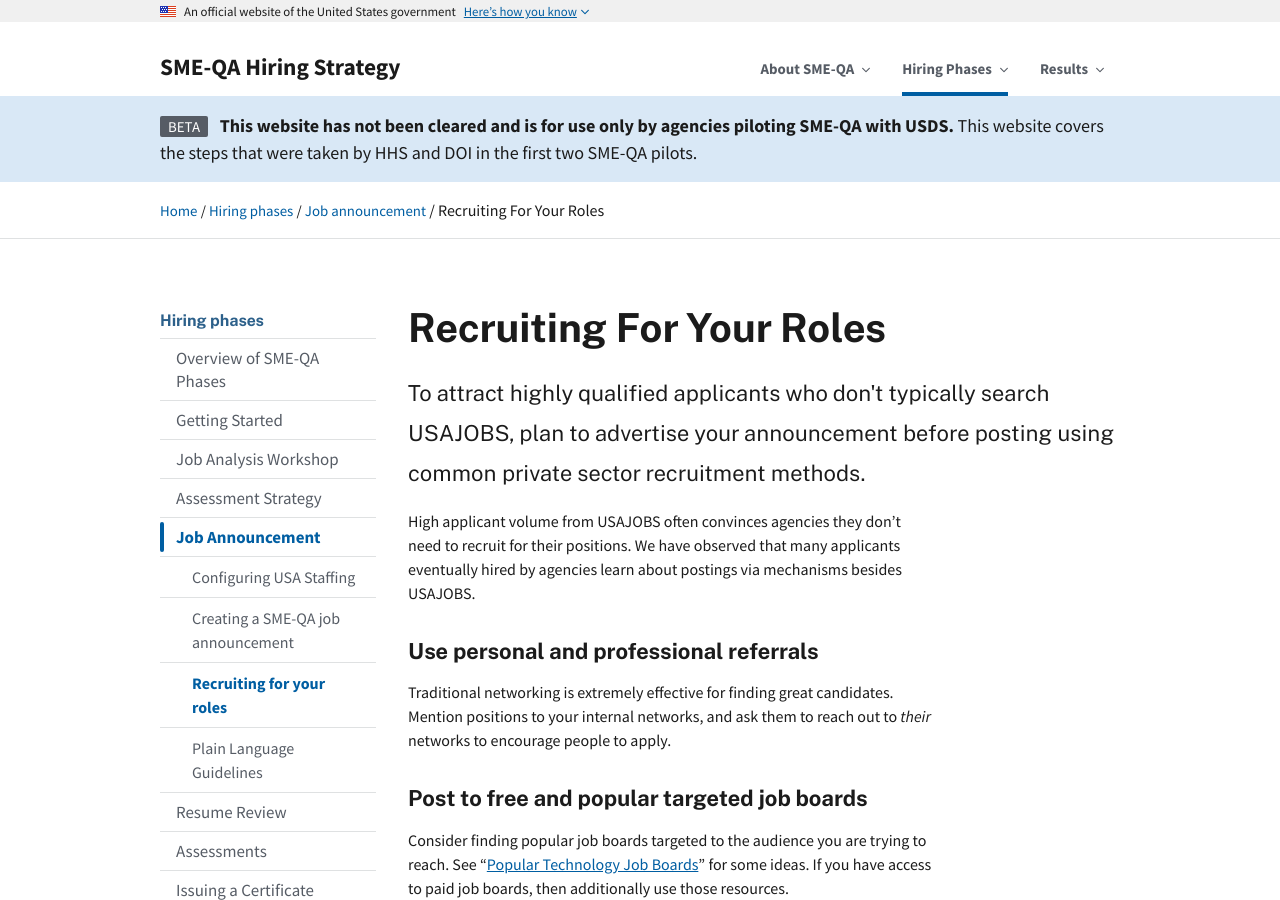
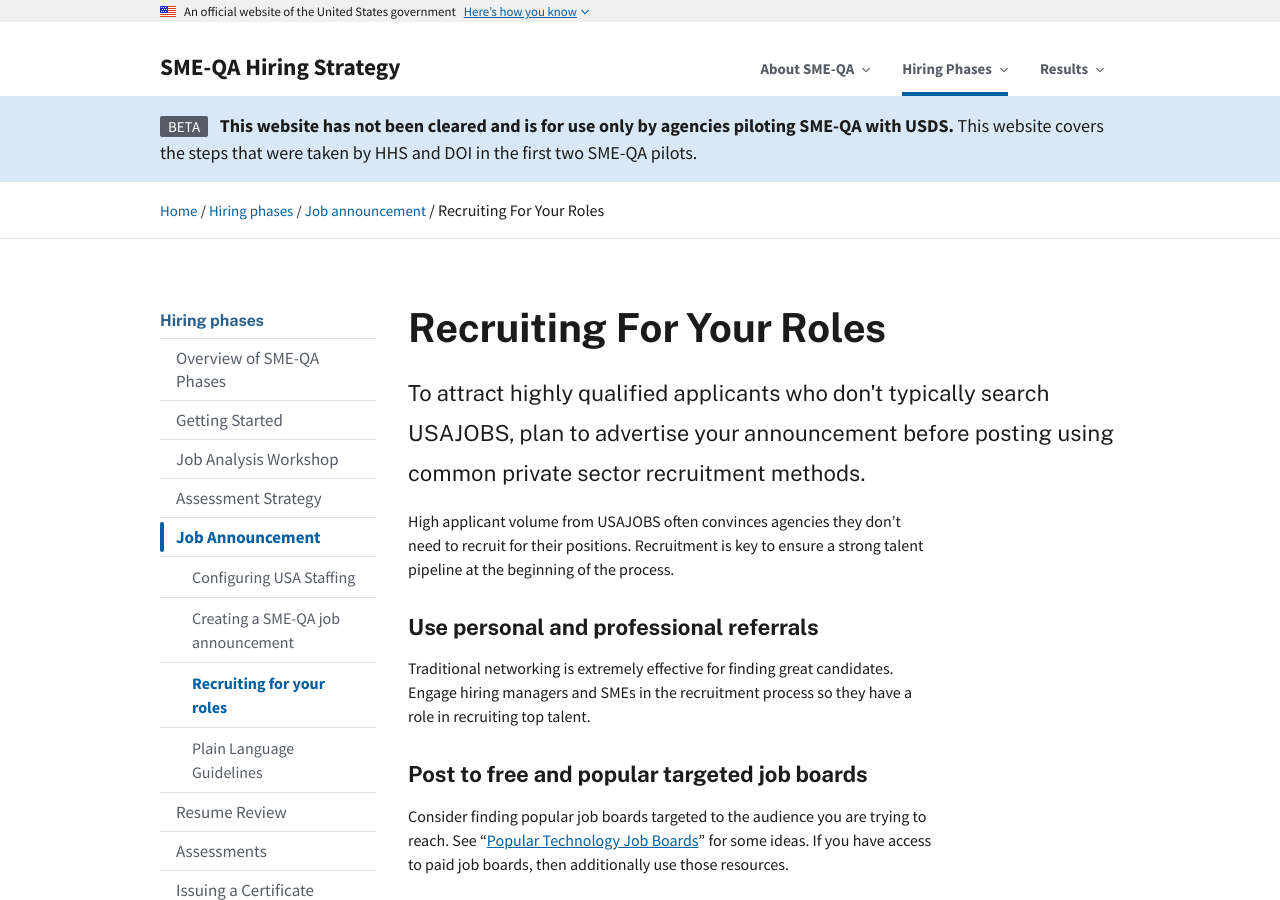
Before and after one commit to usds/SME-QA-Website, a Jekyll site: the page built from pages/phases/job-announcement/recruiting.md, in a window 1280 px wide and 900 px high. Built offline with Jekyll 4.4.1, drawn with Linux system fonts in a browser that asks for light colours.

Commit message:
Update recruiting.md

```diff
--- a/pages/phases/job-announcement/recruiting.md
+++ b/pages/phases/job-announcement/recruiting.md
@@ -12,11 +12,11 @@ intro: To attract highly qualified applicants who don't typically search USAJOBS
 <p class="usa-intro">
   {{ page.intro }}
 </p>
-High applicant volume from USAJOBS often convinces agencies they don't need to recruit for their positions. We have observed that many applicants eventually hired by agencies learn about postings via mechanisms besides USAJOBS.
+High applicant volume from USAJOBS often convinces agencies they don't need to recruit for their positions. Recruitment is key to ensure a strong talent pipeline at the beginning of the process.
 
 ### Use personal and professional referrals
 
-Traditional networking is extremely effective for finding great candidates. Mention positions to your internal networks, and ask them to reach out to *their* networks to encourage people to apply.
+Traditional networking is extremely effective for finding great candidates. Engage hiring managers and SMEs in the recruitment process so they have a role in recruiting top talent.
 
 ### Post to free and popular targeted job boards
 
```
